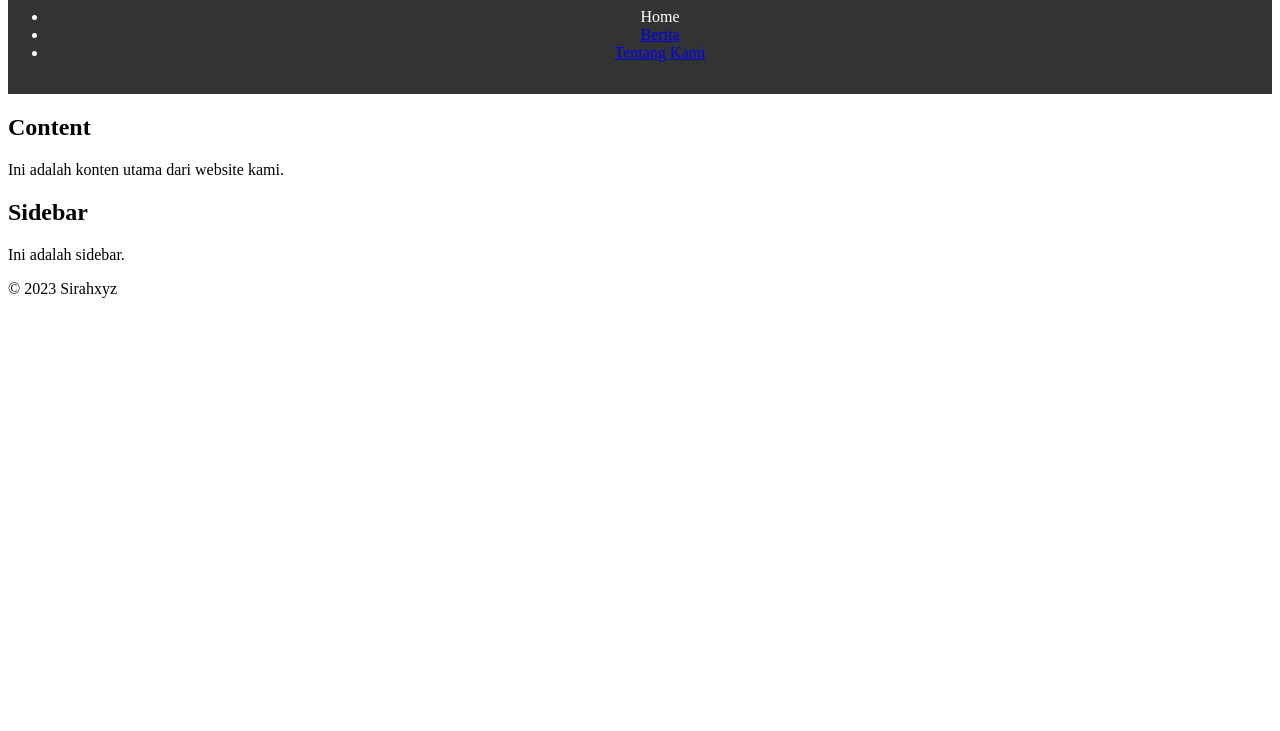
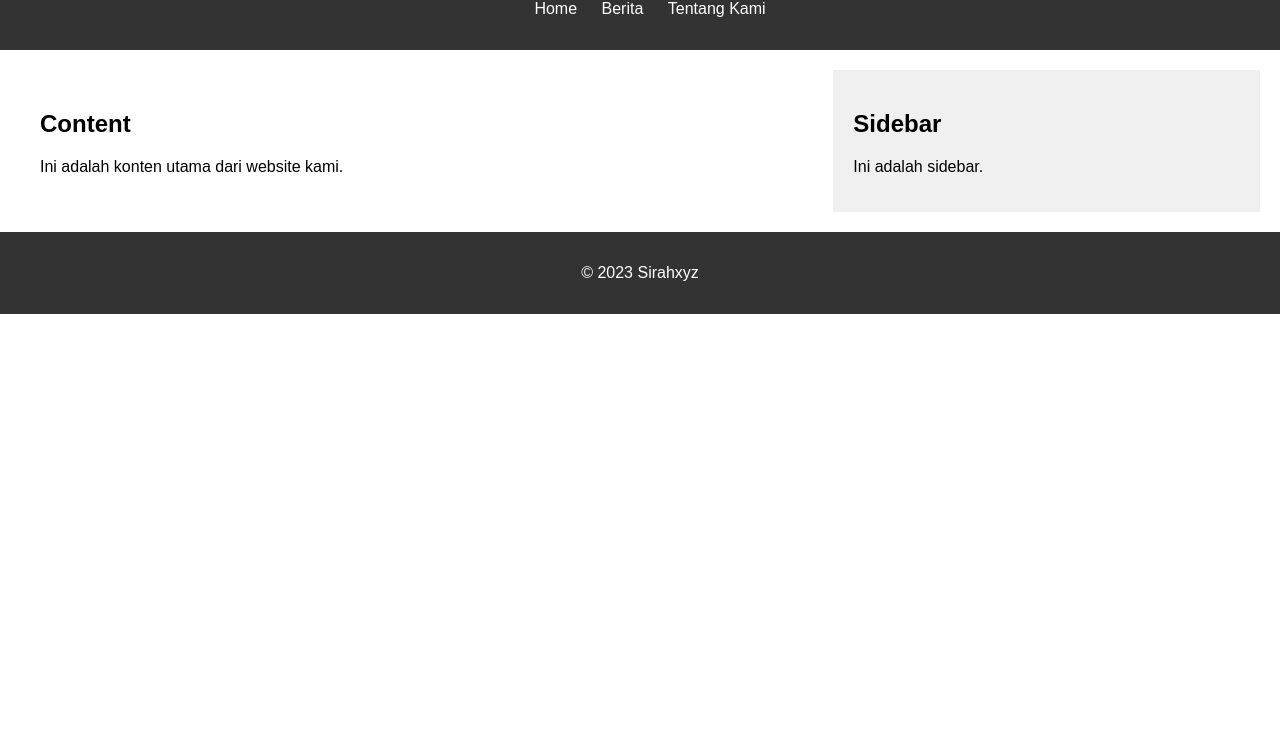
Before and after one commit to Sirahxyz/webpertama, a plain HTML site: page index.html in a window 1280 px wide. Shown: the part 69-800 px from the top of the page. Drawn offline with Linux system fonts and the light colour scheme.

Commit message:
Commit pertama

```diff
--- a/style.css
+++ b/style.css
@@ -1,12 +1,46 @@
-.body{
-    background-color: #e78888;
+body {
+    font-family: Arial, sans-serif;
+    margin: 0;
+    padding: 0;
 }
-.container{
-    margin: auto;
-    background-color: white;
+
+nav ul {
+    list-style: none;
 }
-.header ul li{
-    display: inline-block;
-    margin-left: 20px;
-    border
+
+nav li {
+    display: inline;
+    margin-right: 20px;
 }
+
+nav a {
+    text-decoration: none;
+    color: #fff;
+}
+
+.container {
+    display: flex;
+    margin: 20px;
+}
+
+main {
+    flex: 2;
+    padding: 20px;
+}
+
+main h2 {
+    font-size: 24px;
+}
+
+aside {
+    flex: 1;
+    padding: 20px;
+    background-color: #f0f0f0;
+}
+
+footer {
+    background-color: #333;
+    color: #fff;
+    text-align: center;
+    padding: 1rem 0;
+}
```
